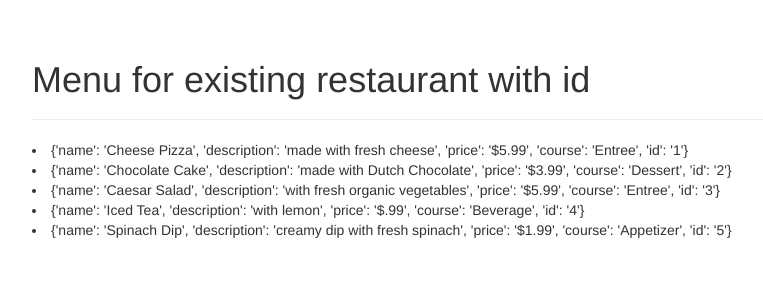
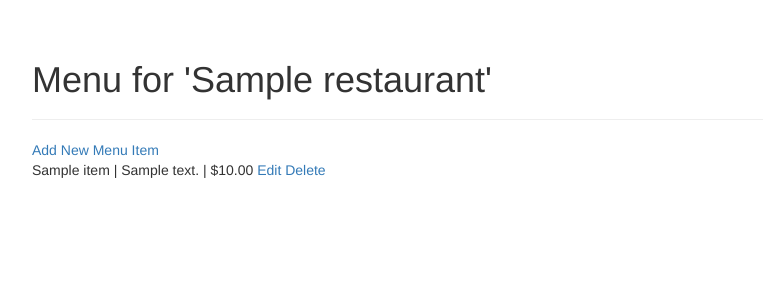
Before and after one commit to lukxchr/fs_final_project, a Flask app: page /restaurant/1/ in a window 1280 px wide. Shown: the part 52-352 px from the top of the page, without its empty margins (38-801 px from the left). Run offline with Flask 2, Linux system fonts and the light colour scheme; tables that the repository leaves empty hold one stand-in row (values such as "Sample post"); some libraries are stand-ins or nearby versions.

Commit message:
Add CRUD functionality

```diff
--- a/main.py
+++ b/main.py
@@ -2,20 +2,28 @@ from flask import Flask, request, render_template, \
  redirect, url_for, flash, session
 from flask.ext.script import Manager
 from flask.ext.bootstrap import Bootstrap
+from flask.ext.sqlalchemy import SQLAlchemy
 #import forms
 from forms import *
+import os.path
 
 app = Flask(__name__)
+app.debug = True
 app.config['SECRET_KEY'] = 'hard to guess string'
-#manager = Manager(app)
+manager = Manager(app)
 bootstrap = Bootstrap(app)
+
+
+#database setup
+basedir = os.path.abspath(os.path.dirname(__file__))
+app.config['SQLALCHEMY_DATABASE_URI'] = \
+	'sqlite:///' + os.path.join(basedir, 'data.sqlite')
+app.config['SQLALCHEMY_COMMIT_ON_TEARDOWN'] = True
+db = SQLAlchemy(app)
 
 #Fake Restaurants
 restaurant = {'name': 'The CRUDdy Crab', 'id': '1'}
-
 restaurants = [{'name': 'The CRUDdy Crab', 'id': '1'}, {'name':'Blue Burgers', 'id':'2'},{'name':'Taco Hut', 'id':'3'}]
-
-
 #Fake Menu Items
 items = [ {'name':'Cheese Pizza', 'description':'made with fresh cheese', 'price':'$5.99','course' :'Entree', 'id':'1'}, {'name':'Chocolate Cake','description':'made with Dutch Chocolate', 'price':'$3.99', 'course':'Dessert','id':'2'},{'name':'Caesar Salad', 'description':'with fresh organic vegetables','price':'$5.99', 'course':'Entree','id':'3'},{'name':'Iced Tea', 'description':'with lemon','price':'$.99', 'course':'Beverage','id':'4'},{'name':'Spinach Dip', 'description':'creamy dip with fresh spinach','price':'$1.99', 'course':'Appetizer','id':'5'} ]
 item =  {'name':'Cheese Pizza','description':'made with fresh cheese','price':'$5.99','course' :'Entree'}
@@ -24,7 +32,7 @@ item =  {'name':'Cheese Pizza','description':'made with fresh cheese','price':'$
 @app.route('/')
 @app.route('/restaurant/')
 def showRestaurants():
-	#return 'chuj'
+	restaurants = Restaurant.query.all()
 	return render_template('restaurants.html', restaurants=restaurants)
 
 @app.route('/restaurant/new/', methods=['GET', 'POST'])
@@ -32,6 +40,10 @@ def newRestaurant():
 	form = NewRestaurantForm()
 	if form.validate_on_submit():
 		name = form.name.data
+		#add new restaurant with specified name to the db
+		new_restaurant = Restaurant(name=name)
+		db.session.add(new_restaurant)
+		db.session.commit()
 		flash('added restaurant %s' % name)
 		#form.name.data = ''
 		#session['name'] = name
@@ -39,37 +51,98 @@ def newRestaurant():
 	return render_template('newrestaurant.html', form=form)
 	#return 'create new restaurant'
 
-@app.route('/restaurant/<int:restaurant_id>/edit/')
+@app.route('/restaurant/<int:restaurant_id>/edit/', methods=['GET', 'POST'])
 def editRestaurant(restaurant_id):
-	return render_template('editrestaurant.html', restaurant_id=restaurant_id)
-	return "edit restaurant with id=%d" % restaurant_id
+	form = EditRestaurantForm()
+	restaurant = Restaurant.query.filter_by(id=restaurant_id).first()
+	if form.validate_on_submit():
+		print 'in'
+		name = form.name.data
+		restaurant.name = name
+		db.session.add(restaurant)
+		db.session.commit()
+		flash('changed name to %s' % name)
+		return redirect(url_for('editRestaurant', restaurant_id=restaurant_id))
+	return render_template('editrestaurant.html', restaurant=restaurant, form=form)
 
-@app.route('/restaurant/<int:restaurant_id>/delete/')
+@app.route('/restaurant/<int:restaurant_id>/delete/', methods=['GET', 'POST'])
 def deleteRestaurant(restaurant_id):
-	return render_template('deleterestaurant.html', restaurant_id=restaurant_id)
-	return "delete restaurant with id=%d" % restaurant_id
+	restaurant = Restaurant.query.filter_by(id=restaurant_id).first()
+	if request.method == 'POST':
+		#if user confirmed delete restaurant, otherwise skip to redirect
+		action = request.form.get('delete_restaurant')
+		#action == 'delete' iff user cliked delete button
+		if action == 'delete':
+			print "deleting..."
+			#delete MenuItems associated with Restaurant
+			items = MenuItem.query.filter_by(restaurant_id=restaurant.id).all()
+			#print items
+			for item in items:
+				db.session.delete(item)
+				flash('deleted item %s' % item.name)
+			db.session.delete(restaurant)
+			db.session.commit()
+			flash('deleted restaurant %s' % restaurant.name)
+		return redirect(url_for('showRestaurants'))
+	return render_template('deleterestaurant.html', restaurant=restaurant)
 
 @app.route('/restaurant/<int:restaurant_id>/')
 @app.route('/restaurant/<int:restaurant_id>/menu/')
 def showMenu(restaurant_id):
-	return render_template('menu.html', items=items)
-	return "show menu for restaurant with id=%d" % restaurant_id
+	restaurant = Restaurant.query.filter_by(id=restaurant_id).first()
+	items = MenuItem.query.filter_by(restaurant_id=restaurant_id).all()
+	return render_template('menu.html', items=items, restaurant=restaurant)
+	#return "show menu for restaurant with id=%d" % restaurant_id
 
-@app.route('/restaurant/<int:restaurant_id>/menu/new/')
+@app.route('/restaurant/<int:restaurant_id>/menu/new/', methods=['GET', 'POST'])
 def newMenuItem(restaurant_id):
+	form = MenuItemForm()
+	restaurant = Restaurant.query.filter_by(id=restaurant_id).first()
+	if form.validate_on_submit():
+		name = form.name.data
+		description = form.description.data
+		price = form.price.data
+		course = form.course.data
+		new_menu_item = MenuItem(name=name, description=description,
+			price=price, course=course, restaurant_id=restaurant_id)
+		print new_menu_item
+		db.session.add(new_menu_item)
+		db.session.commit()
+		return redirect(url_for('showMenu', restaurant_id=restaurant_id))
+	return render_template('newmenuitem.html', restaurant=restaurant, form=form)
+	#return "Add new menu item to restaurant id=%d" % restaurant_id
 
-	return render_template('newmenuitem.html', restaurant_id=restaurant_id)
-	return "Add new menu item to restaurant id=%d" % restaurant_id
+@app.route('/restaurant/<int:restaurant_id>/menu/<int:item_id>/edit', methods=['GET', 'POST'])
+def editMenuItem(restaurant_id, item_id):
+	restaurant = Restaurant.query.filter_by(id=restaurant_id).first()
+	item = MenuItem.query.filter_by(id=item_id).first()
+	form = MenuItemForm(name=item.name, description=item.description,
+		price=item.price, course=item.course)
+	if form.validate_on_submit():
+		item.name = form.name.data
+		item.description = form.description.data
+		item.price = form.price.data
+		item.course = form.course.data
+		db.session.add(item)
+		db.session.commit()
+		flash('Saved')
+		return redirect(url_for('showMenu', restaurant_id=restaurant_id))
+	return render_template('editmenuitem.html', form=form, item=item)
 
-@app.route('/restaurant/<int:restaurant_id>/menu/<int:item_id>/edit')
-def editMenuItem(restaurant_id, item_id):
-	return render_template('editmenuitem.html', restaurant_id=restaurant_id, item_id=item_id)
-	return "edit menu item to restaurant id=%d menu_id=%d" % (restaurant_id, menu_id)
-
-@app.route('/restaurant/<int:restaurant_id>/menu/<int:item_id>/delete/')
+@app.route('/restaurant/<int:restaurant_id>/menu/<int:item_id>/delete/', methods=['GET', 'POST'])
 def deleteMenuItem(restaurant_id, item_id):
-	return render_template('deletemenuitem.html', restaurant_id=restaurant_id, item_id=item_id)
-	return "delete menu item  restaurant id=%d menu_id =%d" % (restaurant_id, menu_id)
+	restaurant = Restaurant.query.filter_by(id=restaurant_id).first()
+	item = MenuItem.query.filter_by(id=item_id).first()
+	if request.method == 'POST':
+		#if user confirmed delete item, otherwise skip to redirect
+		action = request.form.get('delete_item')
+		if action == 'delete':
+			db.session.delete(item)
+			db.session.commit()
+			flash('deleted item %s' % item.name)
+		return redirect(url_for('showMenu', restaurant_id=restaurant_id))
+	return render_template('deletemenuitem.html', restaurant=restaurant, item=item)
+	#return "delete menu item  restaurant id=%d menu_id =%d" % (restaurant_id, menu_id)
 
 @app.errorhandler(404)
 def pageNotFound(e):
@@ -88,5 +161,30 @@ def info():
 	output += request.headers.get('User-Agent')
 	return output, 400, {'chuj' : 'kasne-mleko'}
 
+
+#db model definitions
+class Restaurant(db.Model):
+	__tablename__ = 'restaurants'
+	id = db.Column(db.Integer, primary_key=True)
+	name = db.Column(db.String(64), unique=True, index=True)
+	manu_items = db.relationship('MenuItem', backref='restaurant')
+
+	def __repr__(self):
+		return "<Restaurant %s>" % self.name
+
+class MenuItem(db.Model):
+	__tablename__ = 'menu_items'
+	id = db.Column(db.Integer, primary_key=True)
+	name = db.Column(db.String(64))
+	description = db.Column(db.String(200))
+	price = db.Column(db.Numeric())
+	course = db.Column(db.String(64))
+	restaurant_id = db.Column(db.Integer, db.ForeignKey('restaurants.id'))
+
+	def __repr__(self):
+		return "<MenuItem %s -- %s -- %d -- %s -- (%d)>" % (
+			self.name, self.description, self.price, self.course, self.restaurant_id)
+
 if __name__ == '__main__':
-	app.run(debug=True)
+	#app.run(debug=True)
+	manager.run()
--- a/templates/deletemenuitem.html
+++ b/templates/deletemenuitem.html
@@ -16,6 +16,10 @@
 
 {% block page_content %}
 <div class="page-header">
-    <h1>delete item {{ item_id }} in restaurant {{ restaurant_id }}</h1>
+    <h1>Delete existing menu item '{{ item.name }}'?</h1>
 </div>
+<form action ="{{ url_for('deleteMenuItem', restaurant_id=restaurant.id, item_id=item.id ) }}" method="POST">
+<button class='btn btn-danger btn-lg' type="submit" name="delete_item" value="delete"><span class="fa fa-times"></span> delete</button>
+<button class='btn btn-default btn-lg' type="submit" name="delete_item" value="cancel"><span class="fa fa-times"></span> cancel</button>
+</form>
 {% endblock %}
--- a/templates/editmenuitem.html
+++ b/templates/editmenuitem.html
@@ -16,6 +16,7 @@
 
 {% block page_content %}
 <div class="page-header">
-    <h1>edit item {{ item_id }} in restaurant {{ restaurant_id }}</h1>
+    <h1>Editing {{ item.name }} </h1>
 </div>
+{{ wtf.quick_form(form) }}
 {% endblock %}
--- a/templates/editrestaurant.html
+++ b/templates/editrestaurant.html
@@ -16,6 +16,7 @@
 
 {% block page_content %}
 <div class="page-header">
-    <h1>Edit existing restaurant with id {{ restaurant_id }}</h1>
+    <h1>Edit existing restaurant with name {{ restaurant.name }}</h1>
 </div>
+{{ wtf.quick_form(form) }}
 {% endblock %}
--- a/templates/menu.html
+++ b/templates/menu.html
@@ -16,10 +16,14 @@
 
 {% block page_content %}
 <div class="page-header">
-    <h1>Menu for existing restaurant with id {{ restaurant_id }}</h1>
+    <h1>Menu for '{{ restaurant.name }}'</h1>
 </div>
+<a href="{{ url_for('newMenuItem', restaurant_id=restaurant.id) }}">Add New Menu Item</a>
 {% for item in items %}
-	<li>{{ item }}</li>
+	<div>{{ item.name }} | {{ item.description }} | ${{ '%.2f' % item.price }}
+		<a href="{{ url_for('editMenuItem', restaurant_id=restaurant.id, item_id=item.id) }}">Edit</a>
+		<a href="{{ url_for('deleteMenuItem', restaurant_id=restaurant.id, item_id=item.id) }}">Delete</a>
+	</div>
 {% endfor %}
 
 {% endblock %}
--- a/templates/newmenuitem.html
+++ b/templates/newmenuitem.html
@@ -16,6 +16,7 @@
 
 {% block page_content %}
 <div class="page-header">
-    <h1>add new item for restaurant with id {{ restaurant_id }}</h1>
+    <h1>Add new item to {{ restaurant.name }}'s menu</h1>
 </div>
+{{ wtf.quick_form(form) }}
 {% endblock %}
```
Also changed, not shown: db_development_utils.py (added, +27 -0 lines), forms.py (+16 -1 lines), templates/deleterestaurant.html (+10 -1 lines), templates/restaurants.html (+7 -2 lines), 1 other file.
